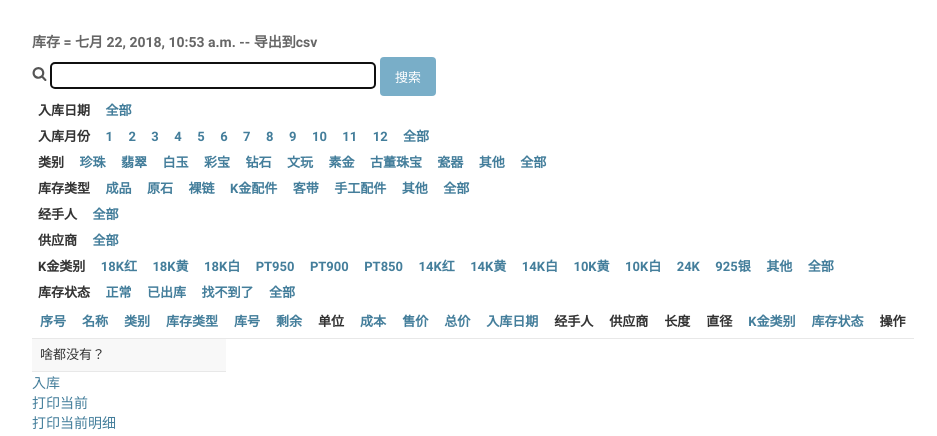
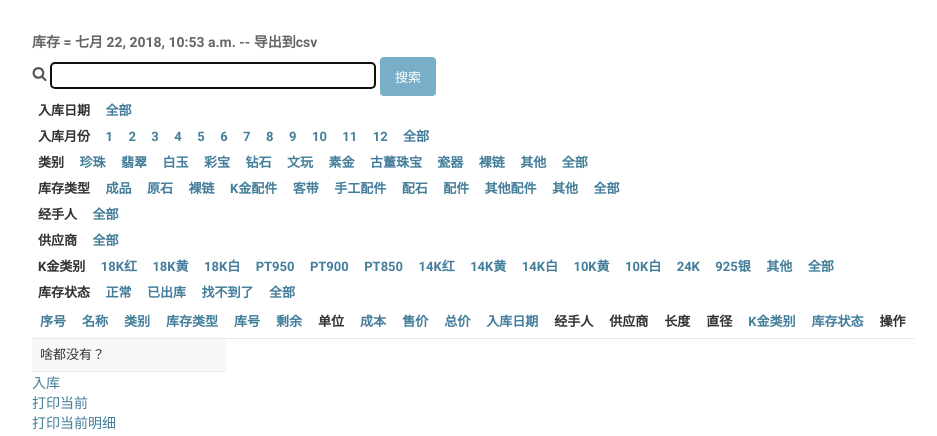
Before and after one commit to lanslotvc/WoodenRabbit, a Django app: page /amber/store_list/ in a window 1280 px wide. Shown: the part 76-512 px from the top of the page, without its empty margins (8-945 px from the left). Run offline with Django 3.2, Linux system fonts and the light colour scheme; the visitor is signed in with stand-in values (Sample User, id 1); data that the repository does not hold is empty.

Commit message:
more types kinds

```diff
--- a/ppx/amber/models.py
+++ b/ppx/amber/models.py
@@ -92,8 +92,8 @@ class InBound(models.Model):
                     ("viewbase", "WR: Can access base price"),
                   )
 
-  kind_choice = ((0, '珍珠'), (1, '翡翠'), (2, '白玉'), (3, '彩宝'), (4, '钻石'), (5, '文玩'), (6, '素金'), (7, '古董珠宝'), (8, '瓷器'), (999, '其他'))
-  type_choice = ((0, '成品'), (1, '原石'), (2, '裸链'), (3, 'K金配件'), (4, '客带'), (5, '手工配件'), (999, '其他'))
+  kind_choice = ((0, '珍珠'), (1, '翡翠'), (2, '白玉'), (3, '彩宝'), (4, '钻石'), (5, '文玩'), (6, '素金'), (7, '古董珠宝'), (8, '瓷器'), (9, '裸链'), (999, '其他'))
+  type_choice = ((0, '成品'), (1, '原石'), (2, '裸链'), (3, 'K金配件'), (4, '客带'), (5, '手工配件'), (6, '配石'), (7, '配件'), (8, '其他配件'), (999, '其他'))
   where_choice = ((0, '冬君'), (1, '店面'), (2, '设计师'), (3, '其他'))
   ktype_choice = ((0, '18K红'), (1, '18K黄'), (2, '18K白'), (3, 'PT950'), (4, 'PT900'), (5, 'PT850'), (6, '14K红'), (7, '14K黄')
                 , (8, '14K白'), (9, '10K黄'), (10, '10K白'), (11, '24K'), (12, '925银'), (999, '其他'), (9999, '不适用'))
--- a/ppx/amber/templates/amber/store_list.html
+++ b/ppx/amber/templates/amber/store_list.html
@@ -53,6 +53,7 @@
     <li><a href="?{{ get_str }}&kind=6">{% if k == 6 %} > {% endif %} 素金 {% if k == 6 %} < {% endif %} </a></li>
     <li><a href="?{{ get_str }}&kind=7">{% if k == 7 %} > {% endif %} 古董珠宝 {% if k == 7 %} < {% endif %} </a></li>
     <li><a href="?{{ get_str }}&kind=8">{% if k == 8 %} > {% endif %} 瓷器 {% if k == 8 %} < {% endif %} </a></li>
+    <li><a href="?{{ get_str }}&kind=9">{% if k == 9 %} > {% endif %} 裸链 {% if k == 9 %} < {% endif %} </a></li>
     <li><a href="?{{ get_str }}&kind=999">{% if k == 999 %} > {% endif %} 其他 {% if k == 999 %} < {% endif %} </a></li>
     <li><a href="?{{ get_str }}&kind=C">全部</a></li>
   </ul><br class="clear" />
@@ -66,6 +67,9 @@
     <li><a href="?{{ get_str }}&type=3">{% if t == 3 %} > {% endif %} K金配件 {% if t == 3 %} < {% endif %}</a></li>
     <li><a href="?{{ get_str }}&type=4">{% if t == 4 %} > {% endif %} 客带 {% if t == 4 %} < {% endif %}</a></li>
     <li><a href="?{{ get_str }}&type=5">{% if t == 5 %} > {% endif %} 手工配件 {% if t == 5 %} < {% endif %}</a></li>
+    <li><a href="?{{ get_str }}&type=6">{% if t == 6 %} > {% endif %} 配石 {% if t == 6 %} < {% endif %}</a></li>
+    <li><a href="?{{ get_str }}&type=7">{% if t == 7 %} > {% endif %} 配件 {% if t == 7 %} < {% endif %}</a></li>
+    <li><a href="?{{ get_str }}&type=8">{% if t == 8 %} > {% endif %} 其他配件 {% if t == 8 %} < {% endif %}</a></li>
     <li><a href="?{{ get_str }}&type=999">{% if t == 999 %} > {% endif %} 其他 {% if t == 999 %} < {% endif %}</a></li>
     <li><a href="?{{ get_str }}&type=C">全部</a></li>
   </ul><br class="clear" />
```
